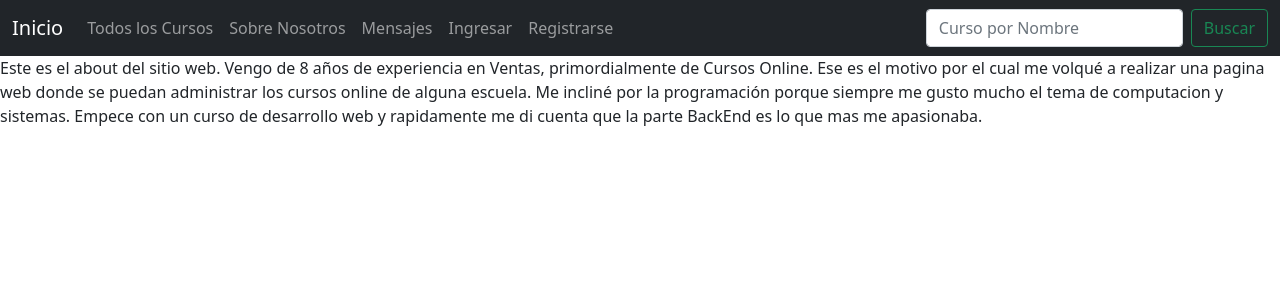
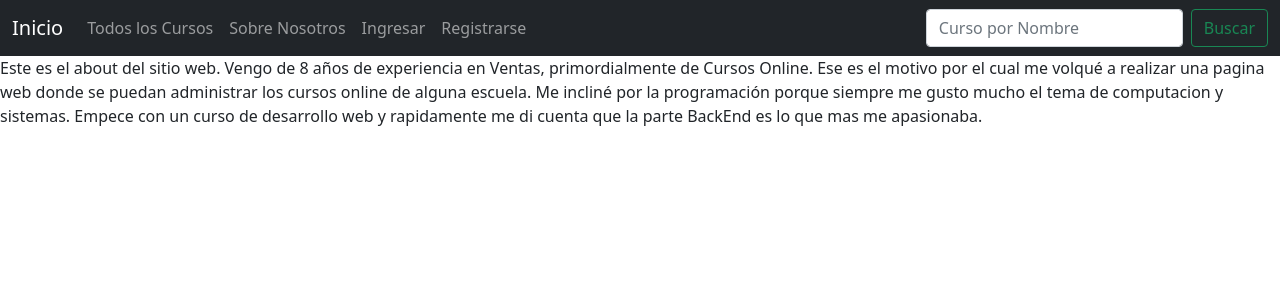
Before and after one commit to matferrando/ProyectoFinalPython-MatiasFerrando, a Django app: page /about/ in a window 1280 px wide. Shown: the top 300 px of the page. Run offline with Django 4.2, Linux system fonts and the light colour scheme; some libraries are stand-ins or nearby versions.

```diff
--- a/Aplicacion/templates/Aplicacion/base.html
+++ b/Aplicacion/templates/Aplicacion/base.html
@@ -66,9 +66,6 @@
           <li class="nav-item">
             <a class="nav-link" href="{% url 'about' %}">Sobre Nosotros</a>
           </li>
-          <li class="nav-item">
-            <a class="nav-link" href="{% url 'post-list' %}">Mensajes</a>
-          </li>
           {% if user.is_authenticated %}
           <li class="nav-item">
             <a class="nav-link" href="{% url 'profesores' %}">Profesores</a>
```
Also changed, not shown: README.md, db.sqlite3, media/avatares/eileen_ngGj2oG.png (added), media/posts/art.jpg (added), 1 other file.
